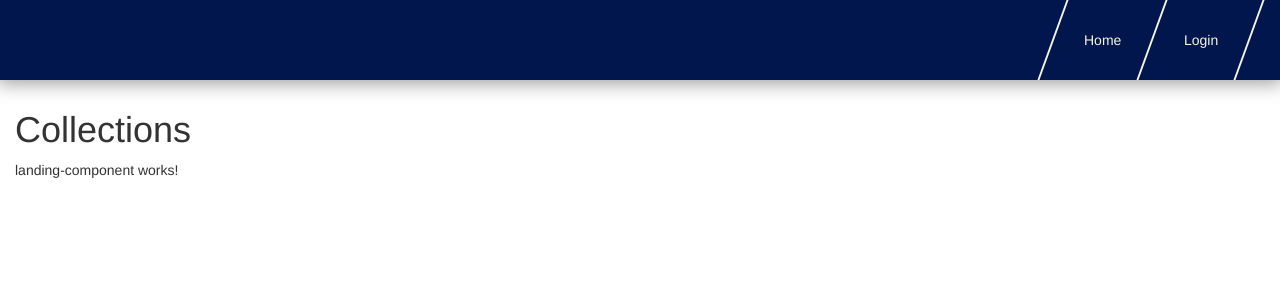
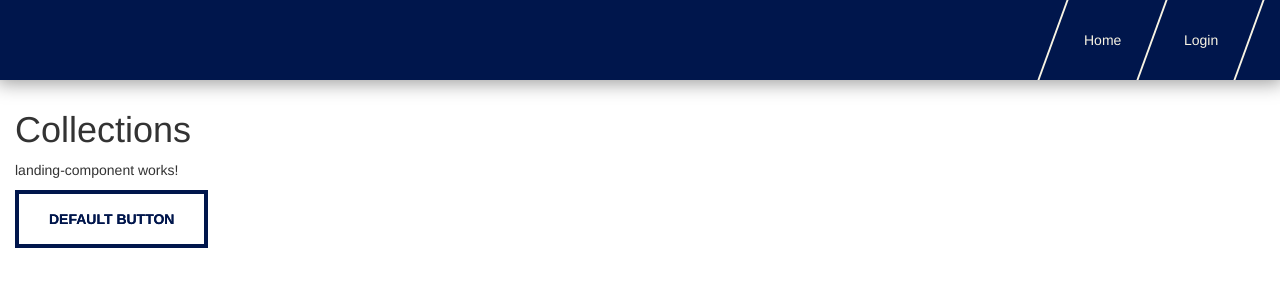
Before and after one commit to HauntedSmores/collections, an Angular app: page / in a window 1280 px wide. Shown: the top 300 px of the page. Built offline with nearby package versions, Linux system fonts and the light colour scheme.

Commit message:
Button styles

```diff
--- a/src/app/landing-component/landing-component.component.html
+++ b/src/app/landing-component/landing-component.component.html
@@ -4,6 +4,7 @@
             <p>
                 landing-component works!
             </p>
+            <button class="bttn-default navy" data-text="default button">default button</button>
         </div>
     </div>
 </div>
--- a/src/assets/scss/common/_base.scss
+++ b/src/assets/scss/common/_base.scss
@@ -7,3 +7,45 @@ a:focus {
     color: $white;
     text-decoration: none;
 }
+
+.bttn-default {
+    position: relative;
+    padding: 15px 30px;
+    font-weight: 600;
+    text-transform: uppercase;
+    border-width: 4px;
+    border-style: solid;
+    background-color: transparent;
+    transition: all 0.3s;
+    overflow: hidden;
+    &.navy {
+        border-color: $navy;
+        color: $navy;
+        &:before {
+            position: absolute;
+            content: "";
+            padding: 30px 15px;
+            color: $navy;
+            width: calc(100% + 30px);
+            height: 100%;
+            background-color: $coral;
+            top: 0;
+            left: calc(100% + 15px);
+            transform: skew(-20deg);
+            transition: all 0.5s;
+        }
+        &:after {
+            position: absolute;
+            top: 0;
+            left: 0;
+            padding: 15px 30px;
+            content: attr(data-text);
+        }
+        &:hover {
+            border-color: $coral;
+            &:before {
+                left: -15px;
+            }
+        }
+    }
+}
```
Also changed, not shown: src/app/app.component.ts (line endings or trailing spaces).
